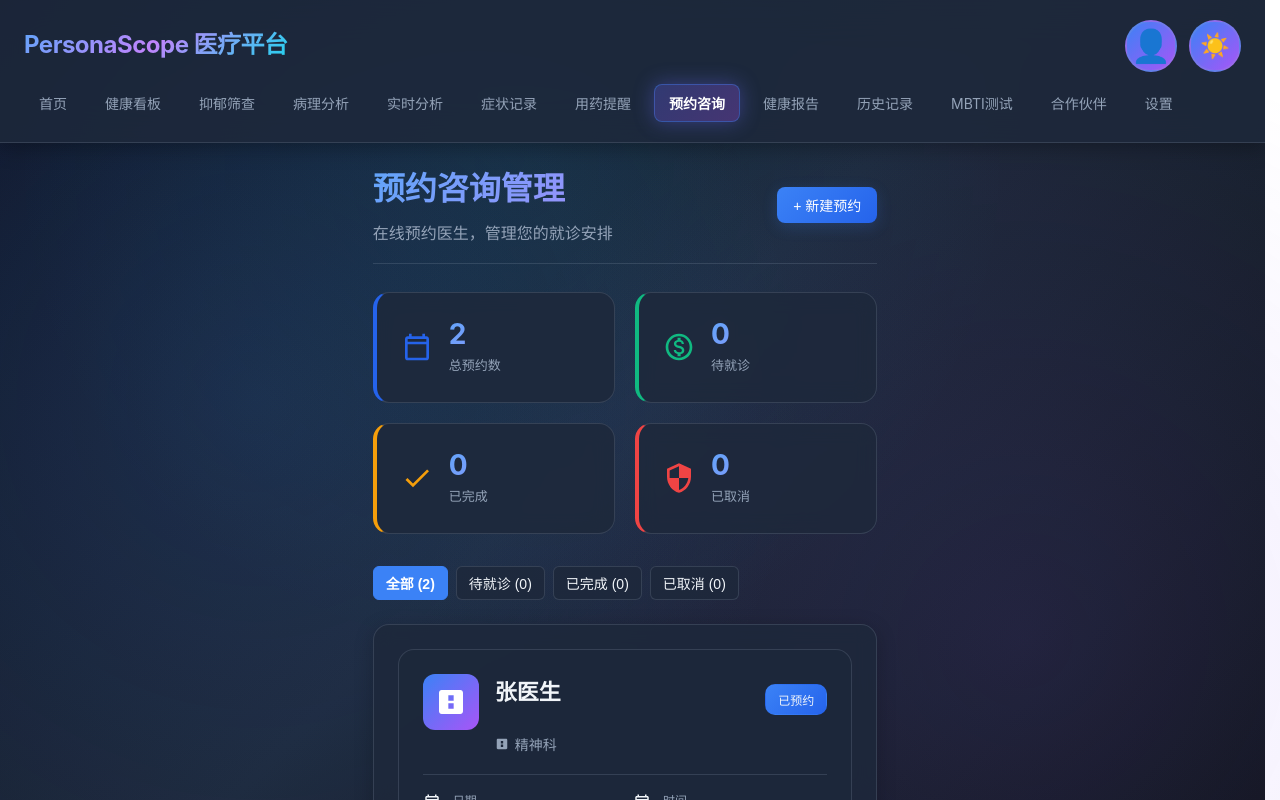
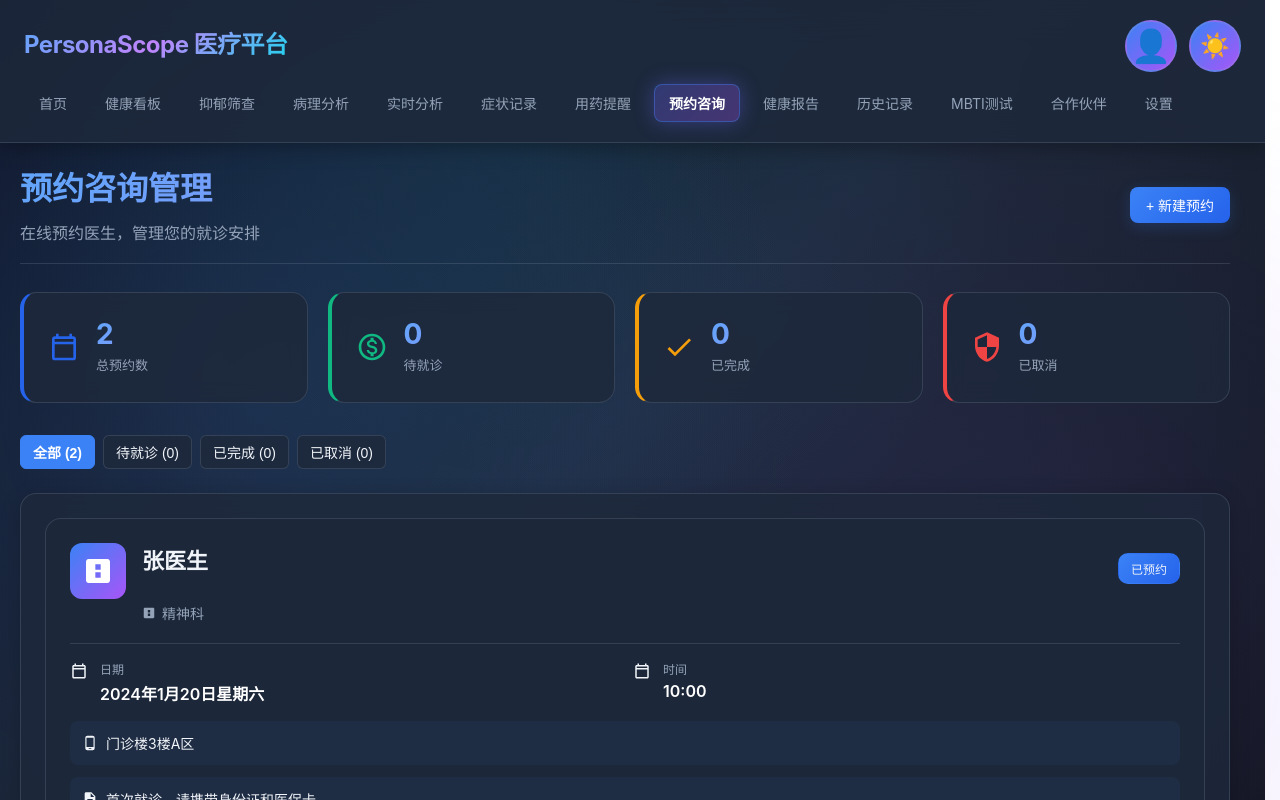
Before and after one commit to bosprimigenious/PersonaScope, a React (Vite) app: page /appointment in a window 1280 px wide. Built offline with nearby package versions, Linux system fonts and the light colour scheme.

Commit message:
style: 增大用药提醒和预约咨询页面的宽度

```diff
--- a/src/pages/appointment/AppointmentBookingPage.css
+++ b/src/pages/appointment/AppointmentBookingPage.css
@@ -1,8 +1,9 @@
 .appointment-page {
   padding: 24px;
   scrollbar-gutter: stable;
-  max-width: 1200px;
+  max-width: 1400px;
   margin: 0 auto;
+  width: 100%;
 }
 
 .appointment-stats {
--- a/src/pages/medication/MedicationReminderPage.css
+++ b/src/pages/medication/MedicationReminderPage.css
@@ -1,8 +1,9 @@
 .medication-page {
   padding: 24px;
   scrollbar-gutter: stable;
-  max-width: 1200px;
+  max-width: 1400px;
   margin: 0 auto;
+  width: 100%;
 }
 
 .medication-stats {
```
